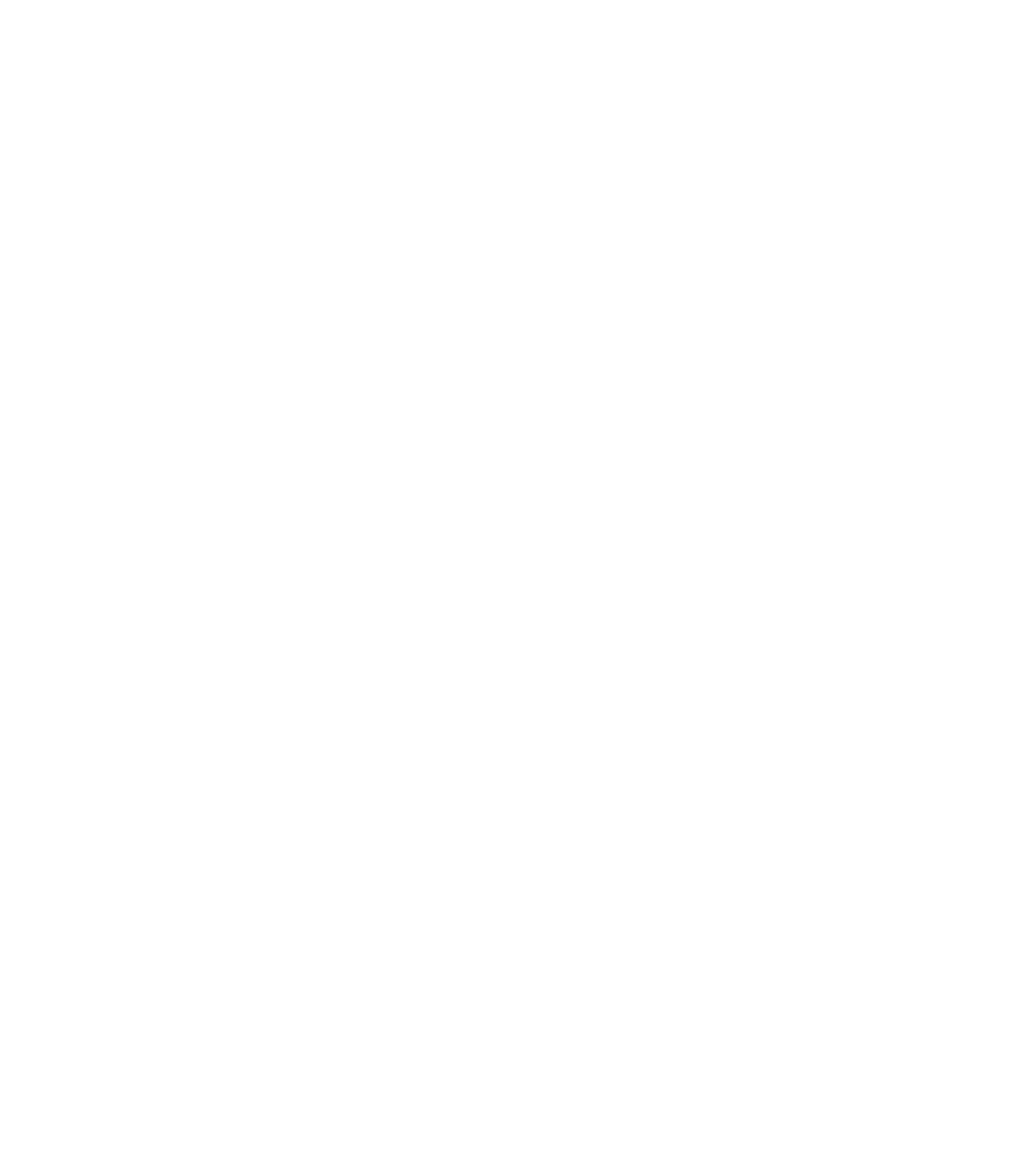
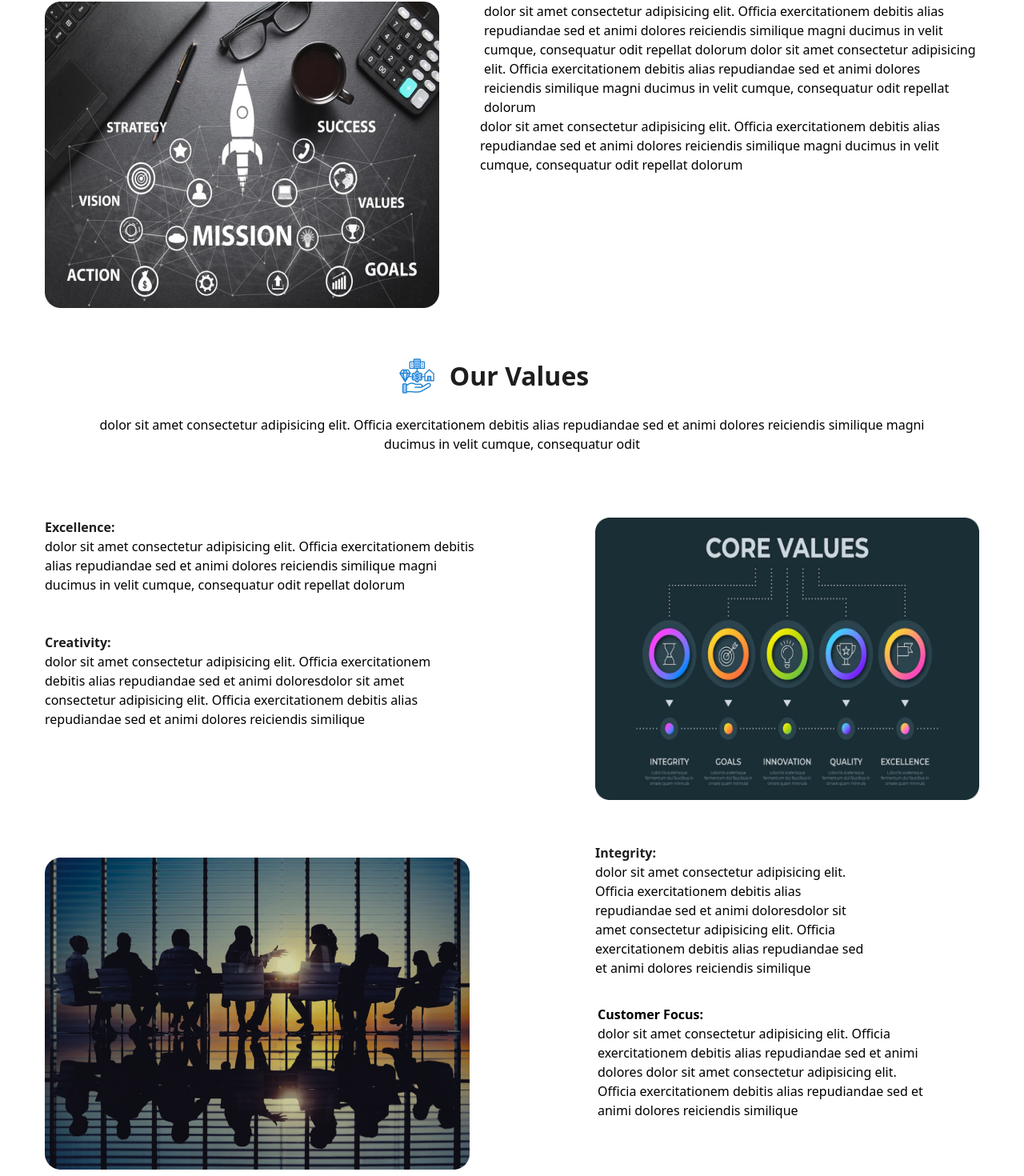
Before and after one commit to Angyusarah/yiino, a React (Vite) app: page /about in a window 1280 px wide. Before the commit this address had no page. Shown: the part 882-2352 px from the top of the page at 80% size. Before the commit the page ends 800 px from the top, so only its background shows below. Built offline with nearby package versions, Linux system fonts and the light colour scheme.

Commit message:
deleted and modified files

```diff
--- a/src/App.jsx
+++ b/src/App.jsx
@@ -1,19 +1,21 @@
-import { BrowserRouter, Route, Routes } from "react-router-dom"
-import LandingPage from "./Pages/LandingPage"
+// import { BrowserRouter, Route, Routes } from "react-router-dom";
+// import LandingPage from "./Pages/LandingPage";
+import AboutPage from "./Pages/AboutPage";
 
 function App() {
   return (
     <>
-    <BrowserRouter>
+      {/* <BrowserRouter>
         <Routes>
-          <Route path="/" element = {<LandingPage/>}/>
-          {/* <Route path="/about" element = {<About/>}/>
+          <Route path="/" element = {<LandingPage/>}/> */}
+      {/* <Route path="/about" element = {<About/>}/>
           <Route path="/services" element = {<Services/>}/>
           <Route path="/contact" element = {<Contact/>}/> */}
-        </Routes>
-    </BrowserRouter>
+      {/* </Routes>
+    </BrowserRouter> */}
+      <AboutPage />
     </>
-  )
+  );
 }
 
-export default App
+export default App;
--- a/src/Components/About.jsx
+++ b/src/Components/AboutComponents/About.jsx
@@ -1,9 +1,10 @@
+import AboutCard from "./AboutCards";
 import AboutHero from "./AboutHero";
-
 const About = () => {
   return (
-    <div>
+    <div className=" md:px-8">
       <AboutHero />
+      <AboutCard />
     </div>
   );
 };
--- /dev/null
+++ b/src/Components/AboutComponents/AboutCards.jsx
@@ -0,0 +1,95 @@
+import image2 from "../../assets/images/frame2.png";
+import image3 from "../../assets/images/frame3.png";
+import image4 from "../../assets/images/frame4.png";
+import mission from "../../assets/images/mission.png";
+import value from "../../assets/images/value.png";
+
+const AboutCard = () => {
+  return (
+    <section className=" px-6  pb-9 flex flex-col gap-6  ">
+      <div className="flex items-center  justify-center md:mr-12 lg:pr-10 gap-4">
+        <img src={mission} alt="mission image" />
+        <h2 className="text-headercolor font-bold text-[2rem]  ">
+          Our Mission
+        </h2>
+      </div>
+      <div className=" flex flex-col gap-6 lg:flex-row relative md:gap-14 ">
+        <p className=" lg:absolute md:top-[9rem]  lg:left-[34rem]">
+          dolor sit amet consectetur adipisicing elit. Officia exercitationem
+          debitis alias repudiandae sed et animi dolores reiciendis similique
+          magni ducimus in velit cumque, consequatur odit repellat dolorum
+        </p>
+        <img src={image2} alt="" />
+        <p>
+          dolor sit amet consectetur adipisicing elit. Officia exercitationem
+          debitis alias repudiandae sed et animi dolores reiciendis similique
+          magni ducimus in velit cumque, consequatur odit repellat dolorum dolor
+          sit amet consectetur adipisicing elit. Officia exercitationem debitis
+          alias repudiandae sed et animi dolores reiciendis similique magni
+          ducimus in velit cumque, consequatur odit repellat dolorum
+        </p>
+      </div>
+      <div className="flex items-center  justify-center md:mr-12 gap-4 mt-9">
+        <img src={value} alt="mission image" />
+        <h2 className="text-headercolor font-bold text-[2rem]  ">Our Values</h2>
+      </div>
+      <div className=" flex flex-col gap-6 lg relative md:gap-14 ">
+        <p className="lg:text-center lg:px-12">
+          dolor sit amet consectetur adipisicing elit. Officia exercitationem
+          debitis alias repudiandae sed et animi dolores reiciendis similique
+          magni ducimus in velit cumque, consequatur odit
+        </p>
+
+        <div className=" flex flex-col gap-6">
+          <div className="pb-6 lg:flex lg:gap-1 ">
+            <div className=" lg:mt-6 ">
+              <h3 className=" text-headercolor font-bold">Excellence:</h3>
+              <p className=" lg:pr-[8rem]">
+                dolor sit amet consectetur adipisicing elit. Officia
+                exercitationem debitis alias repudiandae sed et animi dolores
+                reiciendis similique magni ducimus in velit cumque, consequatur
+                odit repellat dolorum
+              </p>
+            </div>
+            <img src={image3} className=" pt-6 md:w-full lg:w-[30rem]" alt="image" />
+          </div>
+          <div className=" lg:absolute lg:top-[17rem] lg:right-[34em]">
+            <h3 className=" text-headercolor font-bold">Creativity:</h3>
+            <p className=" lg:pr-[8rem]">
+              dolor sit amet consectetur adipisicing elit. Officia
+              exercitationem debitis alias repudiandae sed et animi doloresdolor
+              sit amet consectetur adipisicing elit. Officia exercitationem
+              debitis alias repudiandae sed et animi dolores reiciendis
+              similique
+            </p>
+          </div>
+          <div className=" mt-6 lg:absolute lg:bottom-[15rem] lg:left-[39rem] lg:pl-16">
+            <h3 className=" text-headercolor font-bold">Integrity:</h3>
+            <p className=" lg:pr-[8rem]">
+              dolor sit amet consectetur adipisicing elit. Officia
+              exercitationem debitis alias repudiandae sed et animi doloresdolor
+              sit amet consectetur adipisicing elit. Officia exercitationem
+              debitis alias repudiandae sed et animi dolores reiciendis
+              similique
+            </p>
+          </div>
+          <div className=" lg:flex lg:gap-12  ">
+            <img src={image4} className=" pt-6 md:w-full" alt="image" />
+            <div className=" pt-6 lg:pt-[13rem] lg:pl-28">
+              <h3 className="text-headerColor font-bold">Customer Focus:</h3>
+              <p className=" lg:pr-[4rem]">
+                dolor sit amet consectetur adipisicing elit. Officia
+                exercitationem debitis alias repudiandae sed et animi dolores
+                dolor sit amet consectetur adipisicing elit. Officia
+                exercitationem debitis alias repudiandae sed et animi dolores
+                reiciendis similique
+              </p>
+            </div>
+          </div>
+        </div>
+      </div>
+    </section>
+  );
+};
+
+export default AboutCard;
--- /dev/null
+++ b/src/Components/AboutComponents/AboutHero.jsx
@@ -0,0 +1,21 @@
+const AboutHero = () => {
+  return (
+    <main className=" px-6 py-10">
+      <section className="flex flex-col gap-10 mb- md:mb-[6rem]">
+        <div className="flex flex-col justify-center items-center">
+          <div className="bg-lightblue w-16 rounded-[4px] text-white h-7 text-center mb-2">
+            About
+          </div>
+          <h2 className="text-headercolor font-bold text-[2rem]">About Us </h2>
+          <p className=" text-center text-textcolor text-[18px] md:px-[5rem]">
+            Lorem ipsum, dolor sit amet consectetur adipisicing elit. A, nulla
+            Lorem, ipsum dolor sit amet consectetur adipisicing elit. Lorem,
+            ipsum dolor sit amet consectetur .
+          </p>
+        </div>
+        <div className=" bg-aboutHeroBg h-[12rem]  bg-cover bg-center  md:h-[26rem] rounded-lg "></div>
+      </section>
+    </main>
+  );
+};
+export default AboutHero;
--- a/src/Components/AboutHero.jsx
+++ /dev/null
@@ -1,51 +0,0 @@
-import image2 from "../assets/images/frame2.png";
-import image3 from "../assets/images/frame3.png";
-import image4 from "../assets/images/frame4.png";
-import mission from "../assets/images/mission.png";
-import value from "../assets/images/value.png";
-const AboutHero = (props) => {
-  return (
-    <main className=" px-6 py-10">
-      <section className="flex flex-col gap-10 mb- md:mb-[6rem]">
-        <div className="flex flex-col justify-center items-center">
-          <div className="bg-lightblue w-16 rounded-[4px] text-white h-7 text-center mb-2">
-            About
-          </div>
-          <h2 className="text-headercolor font-bold text-[2rem]">About Us </h2>
-          <p className=" text-center text-textcolor text-[18px] md:px-[4rem]">
-            Lorem ipsum, dolor sit amet consectetur adipisicing elit. A, nulla
-            Lorem, ipsum dolor sit amet consectetur adipisicing elit. Lorem,
-            ipsum dolor sit amet consectetur .
-          </p>
-        </div>
-        <div className=" bg-aboutHeroBg h-[12rem]  bg-cover bg-center  md:h-[26rem] rounded-lg "></div>
-      </section>
-      <section>
-        <article className="flex flex-col gap-6 ">
-          <div className="flex items-center  justify-center gap-4">
-            <img src={mission} alt="" />
-            <h2 className="text-headercolor font-bold text-[2rem] ">
-              Our Mission
-            </h2>
-          </div>
-          <div className="md:flex md:gap-6">
-            <p>
-              Lorem ipsum dolor sit amet consectetur adipisicing elit. Facilis
-              voluptatem asperiores harum culpa ullam. Suscipit vitae quidem
-              nostrum! Quaerat aspernatur aliquam fugit fuga deserunt est vitae
-              iusto id nisi exercitationem!
-            </p>
-            <img src={image2} alt="" />
-            <p>
-              Lorem ipsum dolor, sit amet consectetur adipisicing elit. Suscipit
-              fuga tempore facilis qui dolore sequi eum placeat natus ipsa
-              incidunt. Quod reiciendis officia eligendi, sit fugit consequuntur
-              ratione repellendus qui!
-            </p>
-          </div>
-        </article>
-      </section>
-    </main>
-  );
-};
-export default AboutHero;
--- a/src/Components/Container.jsx
+++ b/src/Components/Container.jsx
@@ -3,7 +3,7 @@
 
 const Container = ({children}) => {
   return (
-    <div className="flex flex-col gap-4 lg:px-24">
+    <div className="flex flex-col gap-4 ">
       <Header/>
       {children}
       <Footer/>
--- a/src/Pages/AboutPage.jsx
+++ b/src/Pages/AboutPage.jsx
@@ -1,4 +1,4 @@
-import About from "../Components/About";
+import About from "../Components/AboutComponents/About";
 import Container from "../Components/Container";
 
 function AboutPage() {
--- a/src/Templates/AboutCards.jsx
+++ /dev/null
@@ -1,42 +0,0 @@
-const AboutCard = () => {
-  const about = [
-    {
-      id: "Our Mission",
-      idImg: mission,
-      content: `dolor sit amet consectetur adipisicing elit. Officia
-            exercitationem debitis alias repudiandae sed et animi dolores
-            reiciendis similique magni ducimus in velit cumque, consequatur odit
-            repellat dolorum ipsam sequi? Esse sequi quaerat dolorum vero, ipsa
-            modi iure ullam debitis placeat est incidunt enim provident odio
-            expedita deleniti culpa laborum vitae sunt maiores. Ea adipisci
-            quidem soluta ex nobis libero. `,
-      image: image2,
-      content2: `dolor sit amet consectetur adipisicing elit. Officia
-            exercitationem debitis alias repudiandae sed et animi dolores
-            reiciendis similique magni ducimus in velit cumque, consequatur odit
-            repellat dolorum ipsam sequi? Esse sequi quaerat dolorum vero, ipsa
-            modi iure ullam debitis placeat est incidunt enim provident odio
-            expedita deleniti culpa laborum vitae sunt maiores. Ea adipisci
-            quidem soluta ex nobis libero. At nesciunt incidunt necessitatibus
-            ut amet exercitationem rerum laboriosam quasi non sapiente, minus
-            quod blanditiis et fuga pariatur voluptate mollitia sed? Veritatis
-            ipsa amet sunt praesentium facere, voluptatibus accusantium`,
-    },
-  ];
-  return (
-    <div>
-      {about.map((item, index) => (
-        <AboutHero
-          key={index}
-          id={item.id}
-          idImg={item.idImg}
-          content={item.content}
-          image={item.image}
-          content2={item.content2}
-        />
-      ))}
-    </div>
-  );
-};
-
-export default AboutCard;
--- a/tailwind.config.js
+++ b/tailwind.config.js
@@ -17,7 +17,7 @@
       },
       backgroundImage: {
         heroBg: "url('/src/assets/images/herobg.png')",
-        aboutHeroBg: "url('/src/assets/images/image1.png')",
+        aboutHeroBg: "url('/src/assets/images/frame1.png')",
       },
     },
   },
```
